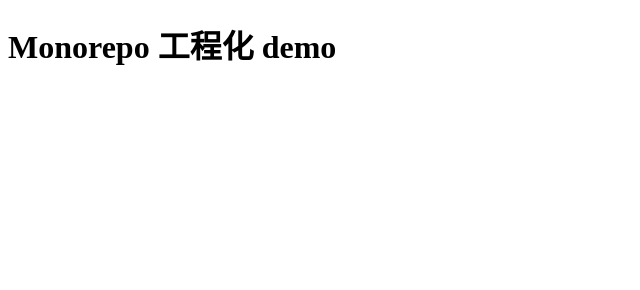
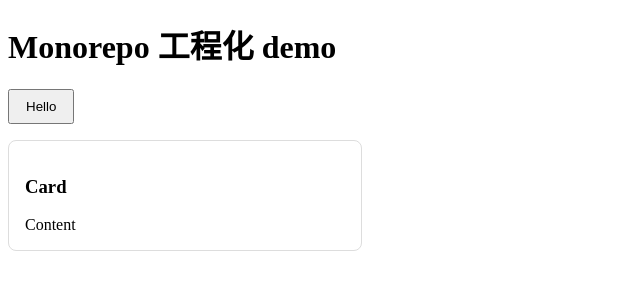
Before and after one commit to zhu2897046312/webpack-demo, a website built with webpack: page packages/app/public/index.html in a window 1280 px wide. Shown: the whole page, without its empty margins (0-640 px from the left). Built offline with nearby package versions, Linux system fonts and the light colour scheme.

Commit message:
添加可视化的内容，提示正确挂载

```diff
--- a/packages/app/public/index.html
+++ b/packages/app/public/index.html
@@ -4,9 +4,16 @@
   <meta charset="UTF-8">
   <meta name="viewport" content="width=device-width, initial-scale=1.0">
   <title>Monorepo App</title>
+  <style>
+    #app { margin-top: 1rem; }
+    #app .demo { margin-bottom: 1rem; }
+    #app button { padding: 0.5rem 1rem; cursor: pointer; }
+    #app .card { border: 1px solid #ddd; border-radius: 8px; padding: 1rem; max-width: 320px; }
+  </style>
 </head>
 <body>
   <h1>Monorepo 工程化 demo</h1>
+  <div id="app"></div>
   <script src="/main.js"></script>
 </body>
 </html>
--- a/packages/app/src/index.ts
+++ b/packages/app/src/index.ts
@@ -2,5 +2,11 @@
 import { Button } from '$component-a';
 import { Card } from '$component-b';
 
+const app = document.getElementById('app');
+if (app) {
+  const buttonHtml = Button({ label: 'Hello' });
+  const cardHtml = Card({ title: 'Card', content: 'Content' });
+  app.innerHTML = `<div class="demo">${buttonHtml}</div><div class="demo">${cardHtml}</div>`;
+}
 console.log(Button({ label: 'Hello' }));
 console.log(Card({ title: 'Card', content: 'Content' }));
```
